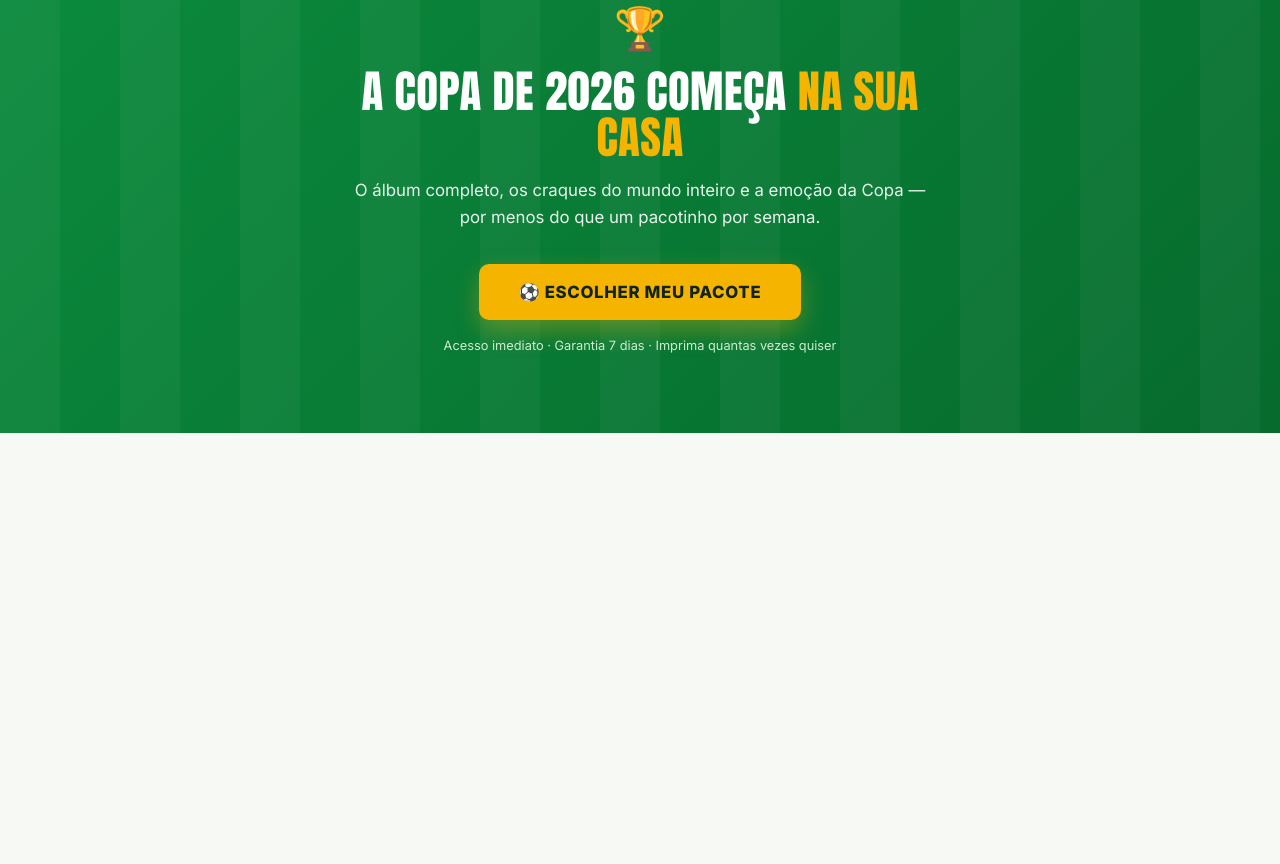
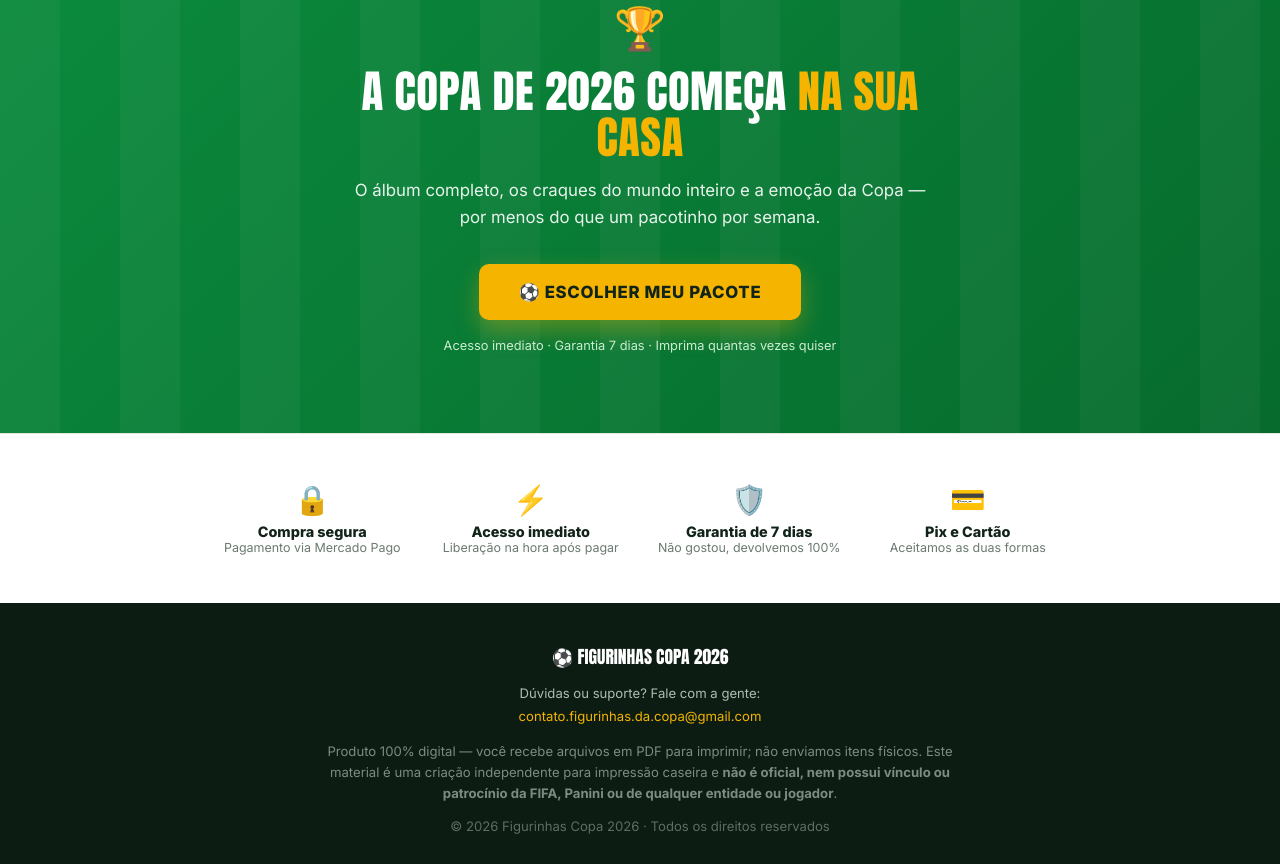
Before and after one commit to omarmhamdan/figurinhascopa2026, a website: page index.html in a window 1280 px wide. Shown: the part 4370-5234 px from the top of the page. Before the commit the page ends 4803 px from the top, so only its background shows below. Drawn offline with Linux system fonts and the light colour scheme.

Commit message:
Secao de confianca (selos) + rodape com contato e disclaimer

```diff
--- a/index.html
+++ b/index.html
@@ -308,6 +308,50 @@
   </div>
 </section>
 
+<!-- ═══════════ BLOCO 8 — CONFIANÇA / SELOS ═══════════ -->
+<section style="background:#fff; border-top:1px solid var(--line); padding:48px 0;">
+  <div class="wrap" style="max-width:900px;">
+    <div class="trust-grid" style="display:grid; grid-template-columns:repeat(4,1fr); gap:18px;">
+      <div style="text-align:center;">
+        <div style="font-size:1.8rem; margin-bottom:6px;">🔒</div>
+        <p style="font-weight:800; font-size:.9rem;">Compra segura</p>
+        <p style="font-size:.78rem; color:var(--muted,#6a7a70);">Pagamento via Mercado Pago</p>
+      </div>
+      <div style="text-align:center;">
+        <div style="font-size:1.8rem; margin-bottom:6px;">⚡</div>
+        <p style="font-weight:800; font-size:.9rem;">Acesso imediato</p>
+        <p style="font-size:.78rem; color:var(--muted,#6a7a70);">Liberação na hora após pagar</p>
+      </div>
+      <div style="text-align:center;">
+        <div style="font-size:1.8rem; margin-bottom:6px;">🛡️</div>
+        <p style="font-weight:800; font-size:.9rem;">Garantia de 7 dias</p>
+        <p style="font-size:.78rem; color:var(--muted,#6a7a70);">Não gostou, devolvemos 100%</p>
+      </div>
+      <div style="text-align:center;">
+        <div style="font-size:1.8rem; margin-bottom:6px;">💳</div>
+        <p style="font-weight:800; font-size:.9rem;">Pix e Cartão</p>
+        <p style="font-size:.78rem; color:var(--muted,#6a7a70);">Aceitamos as duas formas</p>
+      </div>
+    </div>
+  </div>
+</section>
+
+<!-- RODAPÉ -->
+<footer style="background:#0c1c12; color:#aebcb2; padding:40px 0 30px; font-size:.82rem;">
+  <div class="wrap" style="max-width:900px; text-align:center;">
+    <p style="font-family:'Anton',sans-serif; font-size:1.1rem; color:#fff; text-transform:uppercase; margin-bottom:12px;">⚽ Figurinhas Copa 2026</p>
+    <p style="line-height:1.7; margin-bottom:14px;">
+      Dúvidas ou suporte? Fale com a gente:<br>
+      <a href="mailto:contato.figurinhas.da.copa@gmail.com" style="color:var(--gold); text-decoration:none;">contato.figurinhas.da.copa@gmail.com</a>
+    </p>
+    <p style="line-height:1.6; color:#7d8c82; max-width:640px; margin:0 auto 14px;">
+      Produto 100% digital — você recebe arquivos em PDF para imprimir; não enviamos itens físicos.
+      Este material é uma criação independente para impressão caseira e <strong>não é oficial, nem possui vínculo ou patrocínio da FIFA, Panini ou de qualquer entidade ou jogador</strong>.
+    </p>
+    <p style="color:#5e6d63;">© 2026 Figurinhas Copa 2026 · Todos os direitos reservados</p>
+  </div>
+</footer>
+
 <!-- barra CTA fixa mobile -->
 <div id="sticky-cta" style="display:none; position:fixed; bottom:0; left:0; right:0; z-index:50; background:#fff; border-top:1px solid var(--line); box-shadow:0 -6px 20px rgba(0,0,0,.1); padding:10px 14px; align-items:center; justify-content:center;">
   <a href="#oferta" class="btn btn-primary" style="padding:15px 22px; font-size:.95rem; width:100%; max-width:340px; text-align:center; box-sizing:border-box;">Ver Pacotes</a>
@@ -332,6 +376,7 @@
     h1.anton { font-size: 2.4rem !important; }
     h2.anton { font-size: 1.9rem !important; }
     .id-grid { grid-template-columns: 1fr !important; }
+    .trust-grid { grid-template-columns: 1fr 1fr !important; gap: 22px 12px !important; }
     .feat-row { flex-direction: row !important; gap: 14px !important; padding: 18px 18px !important; }
     .offer-grid { gap: 28px !important; }
     .btn-primary { padding: 16px 24px; }
```
